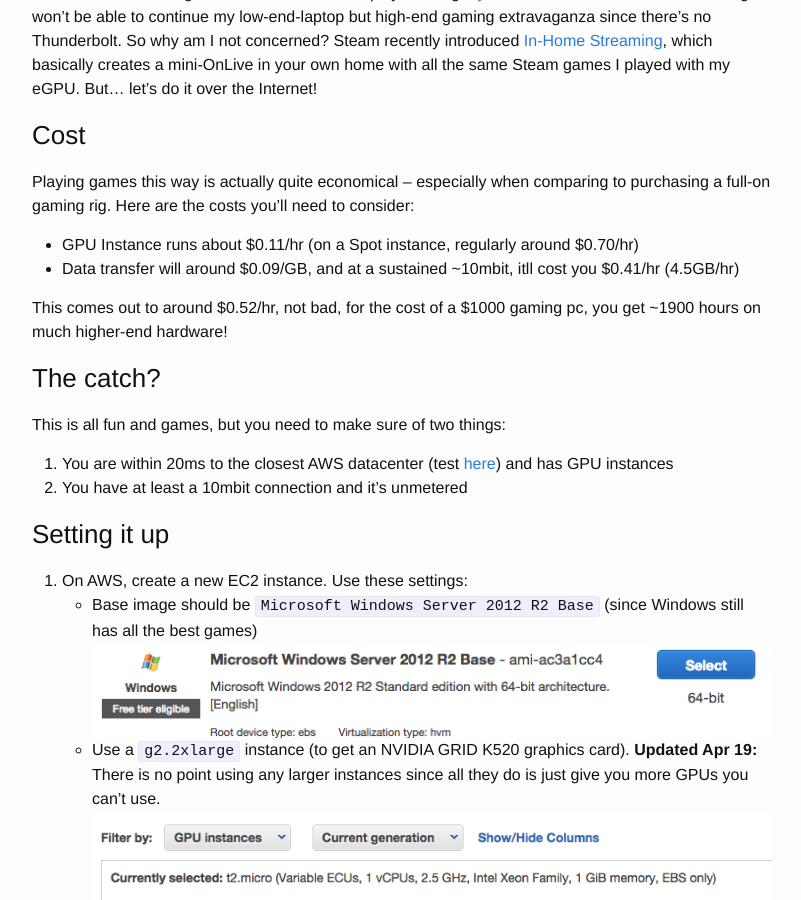
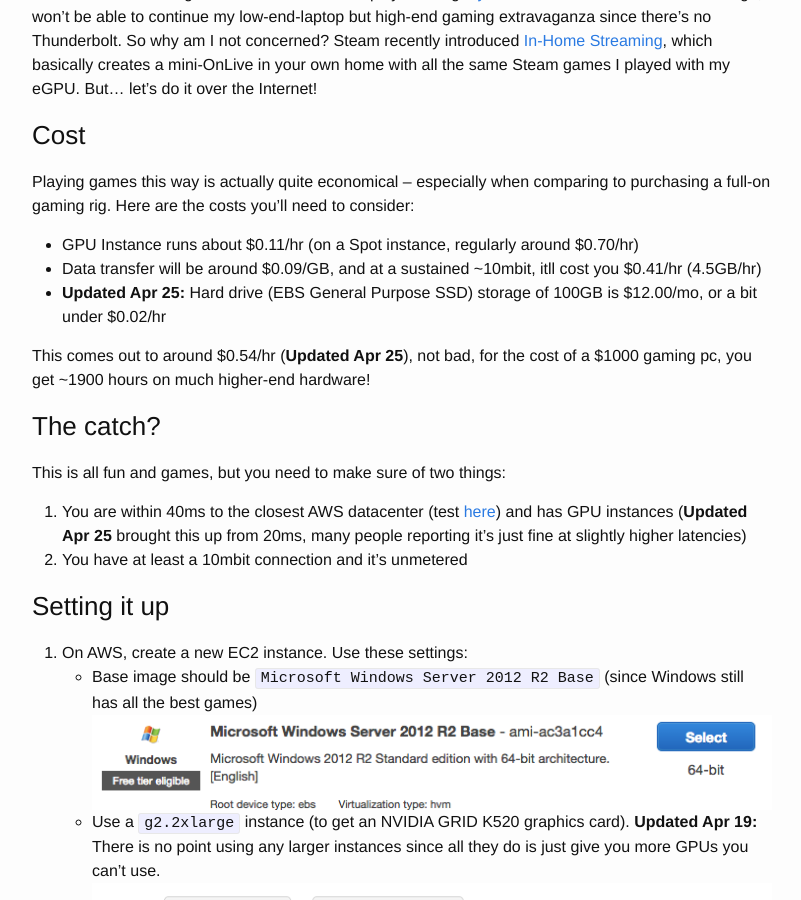
Before and after one commit to lg/lg.io, a Jekyll site: the page built from _posts/2015-04-12-run-your-own-high-end-cloud-gaming-service-on-ec2.md, in a window 1280 px wide and 900 px high, scrolled down 942 px. Shown: the whole window, without its empty margins (238-1039 px from the left). Built offline with Jekyll 4.4.1, drawn with Linux system fonts in a browser that asks for light colours.

Commit message:
added EBS cost to ec2 gaming article

```diff
--- a/_posts/2015-04-12-run-your-own-high-end-cloud-gaming-service-on-ec2.md
+++ b/_posts/2015-04-12-run-your-own-high-end-cloud-gaming-service-on-ec2.md
@@ -18,15 +18,16 @@ You might have tried a service like the [now defunct OnLive](http://arstechnica.
 Playing games this way is actually quite economical -- especially when comparing to purchasing a full-on gaming rig. Here are the costs you'll need to consider:
 
 - GPU Instance runs about $0.11/hr (on a Spot instance, regularly around $0.70/hr)
-- Data transfer will around $0.09/GB, and at a sustained ~10mbit, itll cost you $0.41/hr (4.5GB/hr)
+- Data transfer will be around $0.09/GB, and at a sustained ~10mbit, itll cost you $0.41/hr (4.5GB/hr)
+- **Updated Apr 25:** Hard drive (EBS General Purpose SSD) storage of 100GB is $12.00/mo, or a bit under $0.02/hr
 
-This comes out to around $0.52/hr, not bad, for the cost of a $1000 gaming pc, you get ~1900 hours on much higher-end hardware!
+This comes out to around $0.54/hr (**Updated Apr 25**), not bad, for the cost of a $1000 gaming pc, you get ~1900 hours on much higher-end hardware!
 
 ### The catch?
 
 This is all fun and games, but you need to make sure of two things:
 
-1. You are within 20ms to the closest AWS datacenter (test [here](http://www.cloudping.info/)) and has GPU instances
+1. You are within 40ms to the closest AWS datacenter (test [here](http://www.cloudping.info/)) and has GPU instances (**Updated Apr 25** brought this up from 20ms, many people reporting it's just fine at slightly higher latencies)
 1. You have at least a 10mbit connection and it's unmetered
 
 ### Setting it up
```
